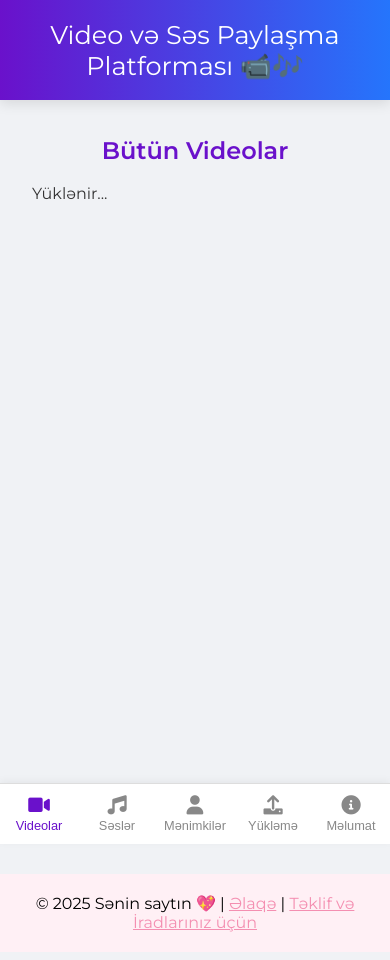
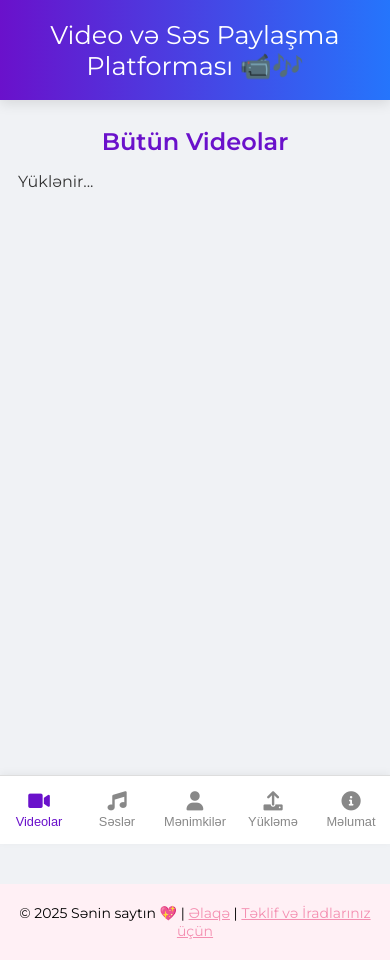
Before and after one commit to EricIsMyHero/ad-gunleri, a plain HTML site: page index.html in a window 390 px wide. Drawn offline with Linux system fonts and the light colour scheme; no server answers.

Commit message:
Update style.css

```diff
--- a/style.css
+++ b/style.css
@@ -9,14 +9,23 @@
     --border-radius: 12px;
 }
 
+/* Reset və əsas stillər */
+html, body {
+    height: 100%;
+    margin: 0;
+    padding: 0;
+}
 body {
+    min-height: 100vh;
     font-family: 'Montserrat', sans-serif;
     background-color: var(--background-color);
     color: var(--text-color);
-    margin: 0;
-    overflow-x: hidden; /* Yalnız üfüqi sürüşməni bloklayır */
+    overflow-x: hidden;
+    display: flex;
+    flex-direction: column;
 }
 
+/* Header */
 .app-header {
     background: linear-gradient(90deg, var(--primary-color), var(--secondary-color));
     color: var(--light-text-color);
@@ -29,8 +38,11 @@ body {
     z-index: 100;
 }
 
+/* Main Content və Slider */
 .main-content {
-    height: calc(100vh - 150px);
+    flex: 1 0 auto;
+    min-height: 0;
+    height: calc(100vh - 150px); /* header və footer çıxılır */
     padding: 1rem;
     box-sizing: border-box;
     display: flex;
@@ -38,41 +50,50 @@ body {
 }
 
 .slider-wrapper {
-    width: 100%;
+    flex: 1 1 auto;
     height: 100%;
-    overflow-x: hidden; /* Üfüqi sürüşməni gizlədir */
+    min-height: 0;
+    overflow-x: hidden;
+    position: relative;
 }
 
 .slider {
     display: flex;
     width: 500%;
     height: 100%;
-    transition: transform 0.4s ease;
+    min-height: 0;
+    transition: transform 0.4s cubic-bezier(0.4,0,0.2,1);
+    will-change: transform;
 }
 
+/* Səhifələr */
 .page {
     width: 20%;
     height: 100%;
-    overflow-y: auto; /* Hər səhifənin daxili sürüşməsi üçün */
+    min-height: 0;
+    overflow-y: auto;
     padding: 0 0.5rem;
     box-sizing: border-box;
     flex-shrink: 0;
-}
-
-.card {
-    background: var(--card-bg-color);
-    padding: 1.5rem;
-    border-radius: var(--border-radius);
-    box-shadow: var(--shadow);
-    margin-bottom: 1.5rem;
+    display: flex;
+    flex-direction: column;
 }
 
 h2 {
     text-align: center;
-    margin-bottom: 1.2rem;
+    margin: 1.2rem 0 1rem 0;
     color: var(--primary-color);
 }
+h3 {
+    color: var(--primary-color);
+    margin-bottom: 0.8rem;
+}
 
+/* Form */
+.form-container.card {
+    max-width: 450px;
+    margin: 0 auto;
+}
 .form-group { margin-bottom: 1rem; }
 .form-group label {
     display: block;
@@ -102,12 +123,14 @@ h2 {
 }
 .submit-btn:hover { transform: translateY(-2px); }
 
+/* Media Grid və Kartlar */
 .media-grid {
     display: grid;
-    grid-template-columns: repeat(auto-fill, minmax(280px, 1fr));
+    grid-template-columns: repeat(auto-fill, minmax(260px, 1fr));
     gap: 1.2rem;
     padding: 0 0.5rem;
 }
+
 .media-card {
     background: var(--card-bg-color);
     border-radius: var(--border-radius);
@@ -120,20 +143,26 @@ h2 {
     position: relative;
 }
 .media-card:hover { transform: translateY(-5px); }
-.media-card video, .media-card iframe, .media-card audio {
+
+.media-card video,
+.media-card iframe,
+.media-card audio {
     width: 100%;
-    height: auto;
     border-radius: var(--border-radius);
     margin-bottom: 0.5rem;
+    background: #000;
 }
-.media-card video, .media-card iframe { min-height: 180px; }
+.media-card video,
+.media-card iframe {
+    min-height: 180px;
+}
 .media-title {
     font-size: 1.05rem;
     font-weight: 600;
     margin: 0.3rem 0;
     color: var(--primary-color);
     text-align: center;
-    word-wrap: break-word;
+    word-break: break-word;
     padding: 0 5px;
 }
 .delete-btn {
@@ -156,6 +185,7 @@ h2 {
 }
 .media-card:hover .delete-btn { opacity: 1; }
 
+/* Nav Buttons */
 .nav-buttons {
     position: fixed;
     bottom: 0;
@@ -167,6 +197,7 @@ h2 {
     background: var(--card-bg-color);
     border-top: 1px solid #ddd;
     box-shadow: 0 -2px 8px rgba(0,0,0,0.05);
+    z-index: 100;
 }
 .nav-btn {
     flex: 1;
@@ -180,6 +211,7 @@ h2 {
     font-size: 0.8rem;
     cursor: pointer;
     transition: color 0.3s ease;
+    padding: 5px 0;
 }
 .nav-btn i {
     font-size: 1.2rem;
@@ -213,9 +245,19 @@ h2 {
     box-shadow: 0 2px 5px rgba(0,0,0,0.1);
 }
 
+/* Card */
+.card {
+    background: var(--card-bg-color);
+    padding: 1.5rem;
+    border-radius: var(--border-radius);
+    box-shadow: var(--shadow);
+    margin-bottom: 1.5rem;
+}
+
+/* Footer */
 footer {
     margin-top: 80px;
-  padding: 20px;
+    padding: 20px 8px;
     background-color: #fff0f5;
     color: #000;
     text-align: center;
@@ -225,4 +267,47 @@ footer {
 }
 footer a {
     color: #f48fb1;
+    text-decoration: underline;
 }
+
+/* Scrollbar stilləri (istəyə bağlı) */
+.page::-webkit-scrollbar {
+    width: 8px;
+    background: #e0e0e0;
+}
+.page::-webkit-scrollbar-thumb {
+    background: var(--primary-color);
+    border-radius: 4px;
+}
+
+/* Mobil uyumluluq */
+@media (max-width: 900px) {
+    .media-grid {
+        grid-template-columns: 1fr;
+    }
+    .info-page .info-content {
+        padding: 10px;
+    }
+}
+@media (max-width: 600px) {
+    .main-content {
+        padding: 0.5rem;
+        height: calc(100vh - 120px);
+    }
+    .slider {
+        width: 500%;
+    }
+    .page {
+        padding: 0 2px;
+    }
+    .media-card {
+        padding: 0.5rem;
+    }
+    .form-container.card {
+        padding: 1rem;
+    }
+    footer {
+        margin-top: 60px;
+        font-size: 14px;
+    }
+}
```
Lines whose indentation alone changed are shown as unchanged.
